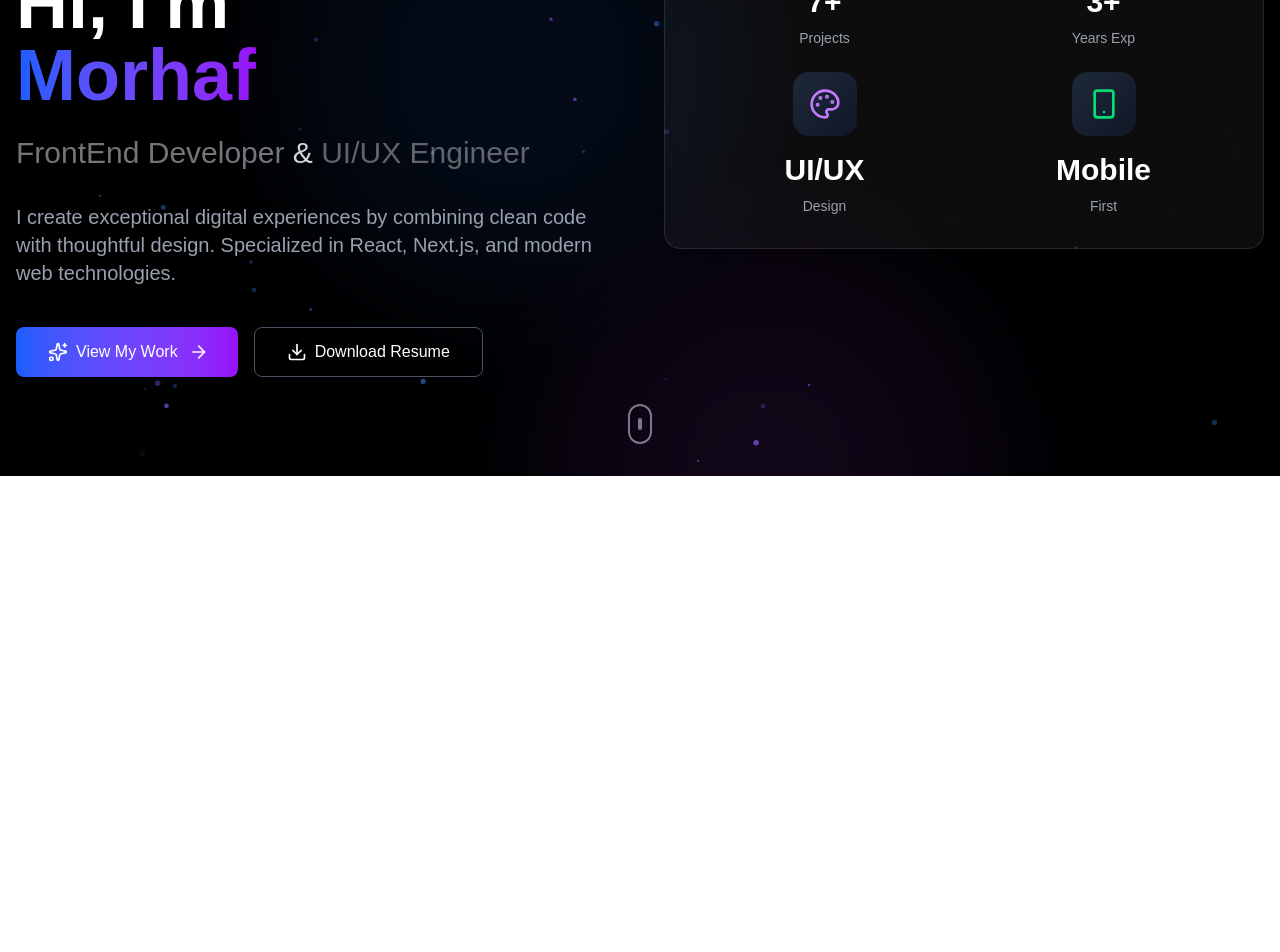
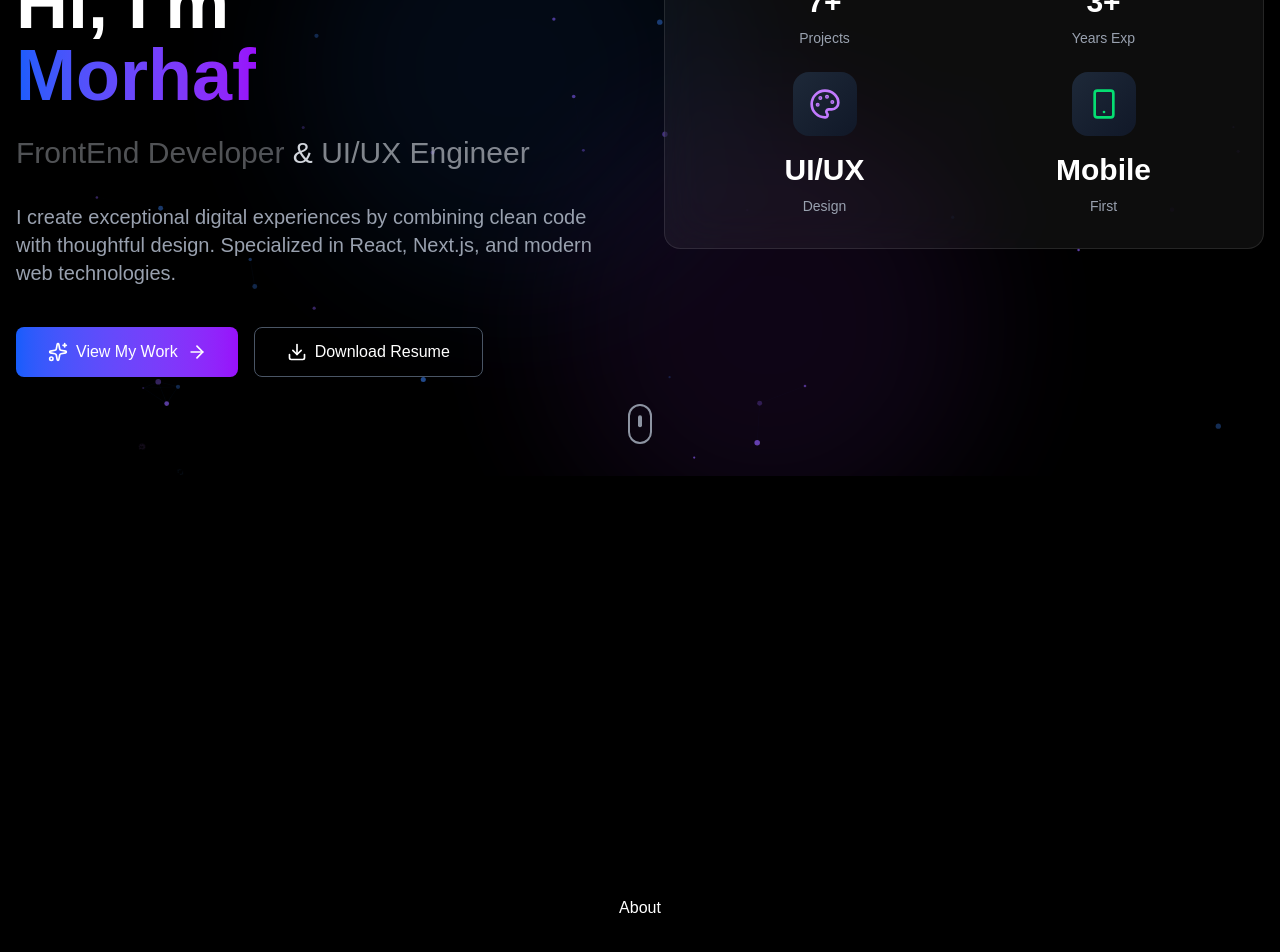
Before and after one commit to MorhafGhziel/Portfolio, a Next.js app: page / in a window 1280 px wide. Shown: the part 324-1276 px from the top of the page. Before the commit the page ends 800 px from the top, so only its background shows below. Built offline with nearby package versions, Linux system fonts and the light colour scheme.

Commit message:
add about section

```diff
--- a/app/layout.tsx
+++ b/app/layout.tsx
@@ -38,7 +38,7 @@ export default function RootLayout({
           <Header />
 
           {/* Main content */}
-          <main className="relative">{children}</main>
+          <main className="relative bg-black">{children}</main>
         </div>
       </body>
     </html>
--- a/app/page.tsx
+++ b/app/page.tsx
@@ -1,4 +1,5 @@
 import Hero from "@/components/Hero";
+import About from "@/components/About";
 import FloatingElements from "@/components/ui/FloatingElements";
 import ParticleBackground from "@/components/ui/ParticleBackground";
 
@@ -8,6 +9,7 @@ export default function Home() {
       <ParticleBackground />
       <FloatingElements />
       <Hero />
+      <About />
     </>
   );
 }
--- /dev/null
+++ b/components/About.tsx
@@ -0,0 +1,11 @@
+import React from "react";
+
+const About = () => {
+  return (
+    <section className="min-h-screen text-white flex items-center justify-center px-4 py-12 pt-24 sm:pt-28">
+      About
+    </section>
+  );
+};
+
+export default About;
--- a/components/Hero.tsx
+++ b/components/Hero.tsx
@@ -26,7 +26,7 @@ const Hero = () => {
   };
 
   return (
-    <section className="min-h-screen bg-black text-white flex items-center justify-center px-4 py-12 pt-24 sm:pt-28">
+    <section className="min-h-screen text-white flex items-center justify-center px-4 py-12 pt-24 sm:pt-28 relative">
       {/* Animated Background Orbs */}
       <div className="absolute inset-0 overflow-hidden">
         <motion.div
@@ -35,7 +35,7 @@ const Hero = () => {
           transition={{ duration: 8, repeat: Infinity, ease: easeInOut }}
         />
         <motion.div
-          className="absolute top-3/4 right-1/4 w-96 h-96 bg-purple-500/20 rounded-full blur-3xl"
+          className="absolute top-4/7 right-1/4 w-96 h-96 bg-purple-500/20 rounded-full blur-3xl"
           animate={{ scale: [1.2, 1, 1.2], opacity: [0.5, 0.3, 0.5] }}
           transition={{
             duration: 8,
```
